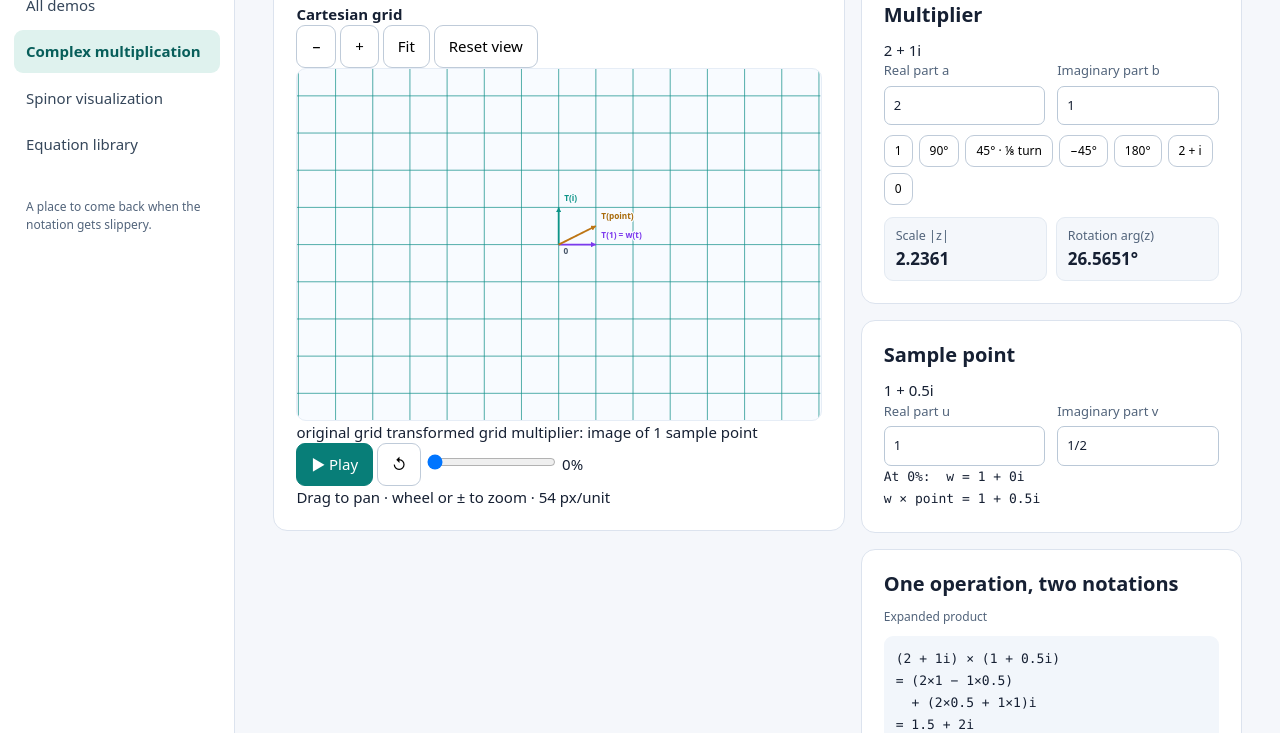
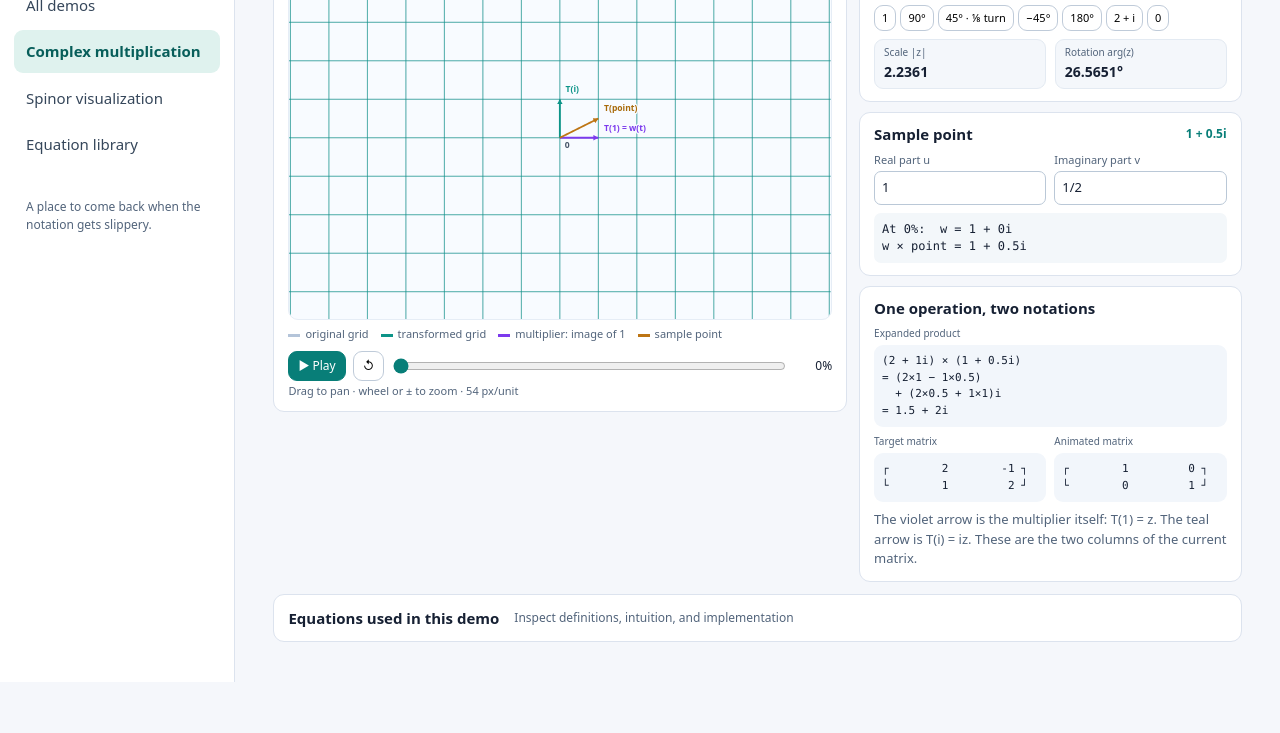
Before and after one commit to gr812b/spinor-visualization, a website with bundled scripts: page complex-multiplication.html in a window 1280 px wide. Shown: the part 153-886 px from the top of the page. After the commit the page ends 835 px from the top, so only its background shows below. Built offline with nearby package versions, Linux system fonts and the light colour scheme.

Commit message:
ui: reduce visual chrome and keep plot, controls and algebra together

```diff
--- a/site.css
+++ b/site.css
@@ -91,3 +91,66 @@ button.preset { padding: 6px 10px; font-size: 12px; }
   .spinor-area #visuals { display: block; }
   .spinor-area #clocks, .spinor-area #three { width: 100%; margin-top: 10px; }
 }
+
+/* Dense workbench: keep the graph, inputs and algebra together on desktop. */
+.compact-workbench.site-content { padding-top: 15px; padding-bottom: 40px; }
+.compact-header { display:flex; flex-wrap:wrap; gap:4px 16px; align-items:baseline; margin-bottom: 10px !important; }
+.compact-header h1 { font-size:clamp(23px,2.2vw,30px); margin:0; }
+.compact-header p { color:var(--muted); font-size:13px; margin:0; }
+.compact-workbench .demo-layout { grid-template-columns:minmax(0,1.5fr) minmax(345px,1fr); gap:12px; }
+.compact-workbench .panel { padding:12px 14px; border-radius:11px; }
+.compact-workbench h2 { font-size:15px; line-height:1.2; margin:0; }
+.grid-panel { min-width:0; }
+.plot-toolbar, .section-title { display:flex; gap:10px; justify-content:space-between; align-items:center; margin-bottom:9px; }
+.plot-toolbar strong { font-size:15px; }
+.plot-actions { display:flex; gap:4px; flex-wrap:wrap; }
+.compact-workbench .plot-actions button { padding:3px 8px; font-size:12px; min-height:29px; }
+#grid-svg { touch-action:none; cursor:grab; background:#f8fbff; user-select:none; }
+#grid-svg g { pointer-events:none; }
+.plot-legend { display:flex; flex-wrap:wrap; gap:3px 12px; font-size:11px; color:var(--muted); margin:6px 0 2px; }
+.plot-legend span::before { content:''; display:inline-block; width:12px; height:3px; margin-right:5px; background:var(--line); vertical-align:middle; }
+.compact-playbar { display:flex; gap:7px; align-items:center; margin-top:8px; }
+.compact-playbar button { padding:5px 9px; font-size:12px; }
+.compact-playbar input { flex:1; min-width:30px; accent-color:var(--accent); }
+.compact-playbar output { font-size:12px; width:37px; text-align:right; font-variant-numeric:tabular-nums; }
+.view-hint { margin-top:2px; color:var(--muted); font-size:11px; }
+.compact-sidebar { display:grid !important; grid-template-columns:1fr; gap:10px; }
+.compact-sidebar .section-title output { max-width:55%; overflow-wrap:anywhere; color:var(--accent); font-weight:700; font-size:12px; }
+.compact-sidebar .controls-grid { gap:8px; }
+.compact-sidebar .field-label { font-size:11px; gap:3px; }
+.compact-sidebar .field-label input { padding:6px 7px; font-size:13px; }
+.compact-sidebar .presets { margin-top:8px; gap:4px; }
+.compact-sidebar button.preset { padding:4px 7px; font-size:11px; }
+.validation-message { color:#af3c2d; font-size:11px; margin:4px 0; min-height:0; }
+.validation-message:empty { display:none; }
+.compact-sidebar .stats { margin-top:8px; }
+.compact-sidebar .stat { padding:5px 9px; }
+.compact-sidebar .stat small { font-size:10px; }
+.compact-sidebar .stat strong { font-size:14px; }
+.compact-math { background:#f3f7fa; padding:8px; margin-top:8px; border-radius:7px; font-size:12px; line-height:1.45; overflow-x:auto; }
+.compact-sidebar .math-box { margin-top:4px; padding:8px; font-size:11px; line-height:1.5; overflow-x:auto; }
+.compact-sidebar .math-caption { margin:7px 0 2px; font-size:10px; }
+.matrix-pair { display:grid; grid-template-columns:repeat(2,minmax(0,1fr)); gap:8px; }
+.matrix-pair > div { min-width:0; }
+.reference-panel { margin-top:12px; }
+.reference-panel > summary { cursor:pointer; display:flex; flex-wrap:wrap; align-items:center; gap:7px 15px; }
+.reference-panel > summary span { color:var(--muted); font-size:12px; }
+.reference-panel[open] > summary { margin-bottom:12px; }
+.reference-panel .equation-list { grid-template-columns:repeat(auto-fit,minmax(280px,1fr)); align-items:start; }
+.reference-link { display:inline-block; margin-top:10px; font-size:13px; }
+@media(max-width: 1180px) {
+  .compact-workbench .demo-layout { grid-template-columns:minmax(0,1.2fr) minmax(320px,1fr); }
+}
+@media(max-width: 990px) {
+  .compact-workbench .demo-layout { grid-template-columns:1fr; }
+  .compact-sidebar { grid-template-columns:repeat(2,minmax(0,1fr)); display:grid !important; }
+  .compact-sidebar .math-details { grid-column:1/-1; }
+}
+@media(max-width: 640px) {
+  .compact-sidebar { grid-template-columns:1fr; }
+  .compact-sidebar .math-details { grid-column:auto; }
+  .compact-header { display:block; }
+  .compact-header p { margin-top:4px; }
+  .plot-actions { gap:3px; }
+  .compact-workbench .plot-actions button { padding:3px 6px; }
+}
```
